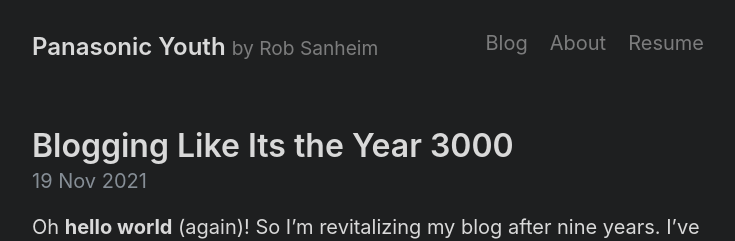
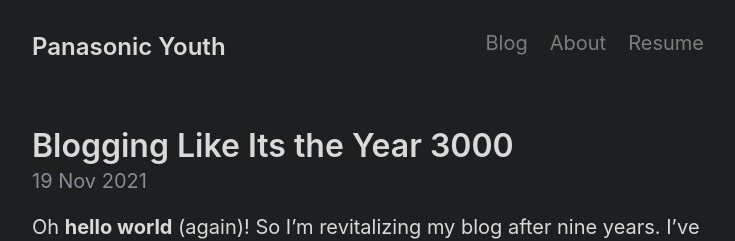
Before and after one commit to rsanheim/rsanheim.github.com, a Jekyll site: the page built from index.html, in a window 1280 px wide. Shown: the top 241 px of the page, without its empty margins (272-1007 px from the left). Built offline with Jekyll 4.4.1, drawn with Linux system fonts in a browser that asks for light colours; the list of posts is cut into pages by our own code.

Commit message:
Remove byline for now

```diff
--- a/_layouts/default.html
+++ b/_layouts/default.html
@@ -7,8 +7,6 @@
       <header class="masthead">
         <h2 class="masthead-title">
           <a href="{{ site.baseurl }}/" title="Home">{{ site.title }}</a>
-          <small class="author">by {{ site.author.name }}</small>
-
 
           <nav class="nav">
             {% for nav in site.nav %}
```
